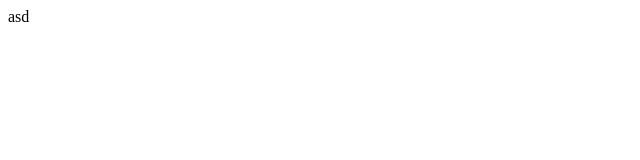
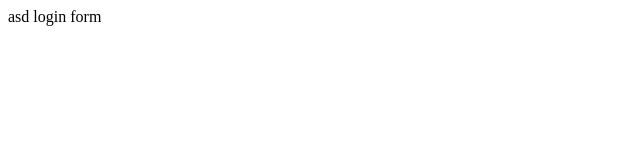
Before and after one commit to MohamedSazni/sample-app, a plain HTML site: page index.html in a window 1280 px wide. Shown: the full height of the page, 0-640 px from the left. Drawn offline with Linux system fonts and the light colour scheme.

Commit message:
login form

```diff
--- a/index.html
+++ b/index.html
@@ -1 +1,4 @@
-<html>asd</html>
+<html>
+asd
+login form
+</html>
```
